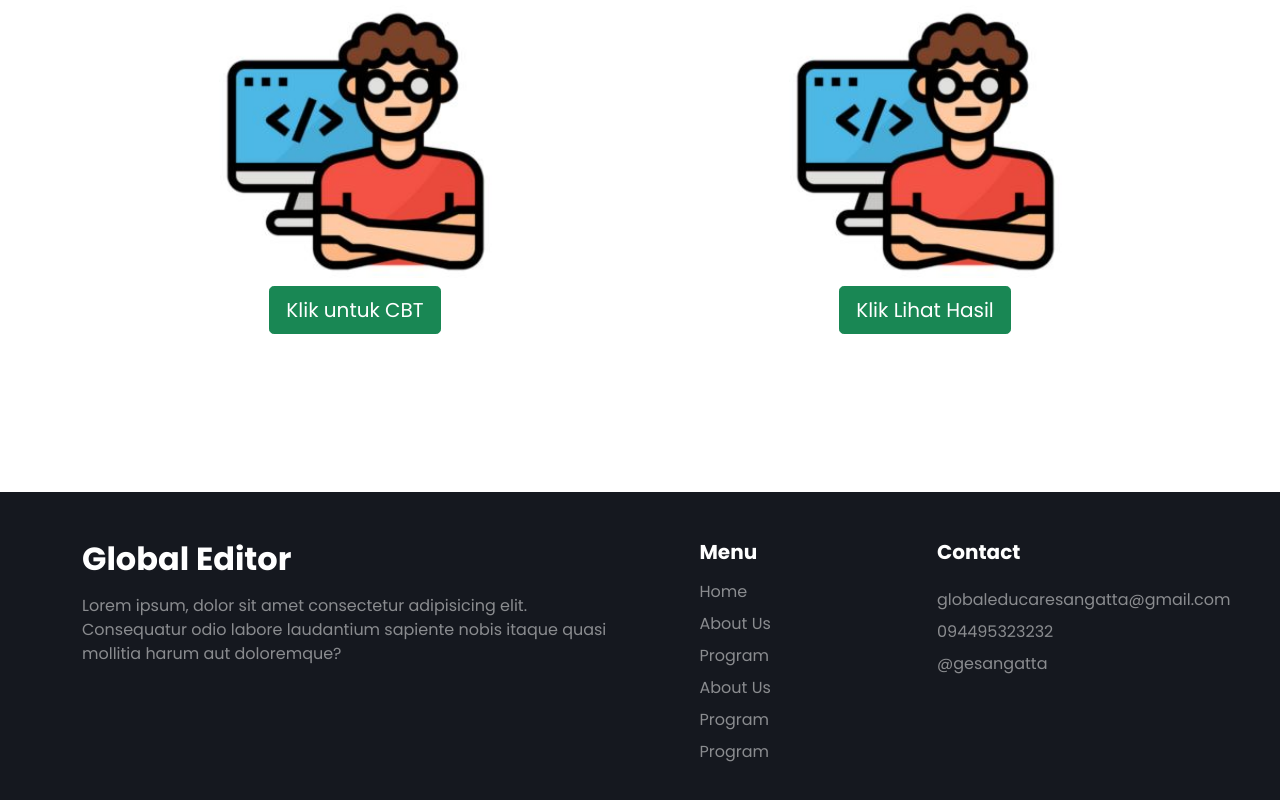
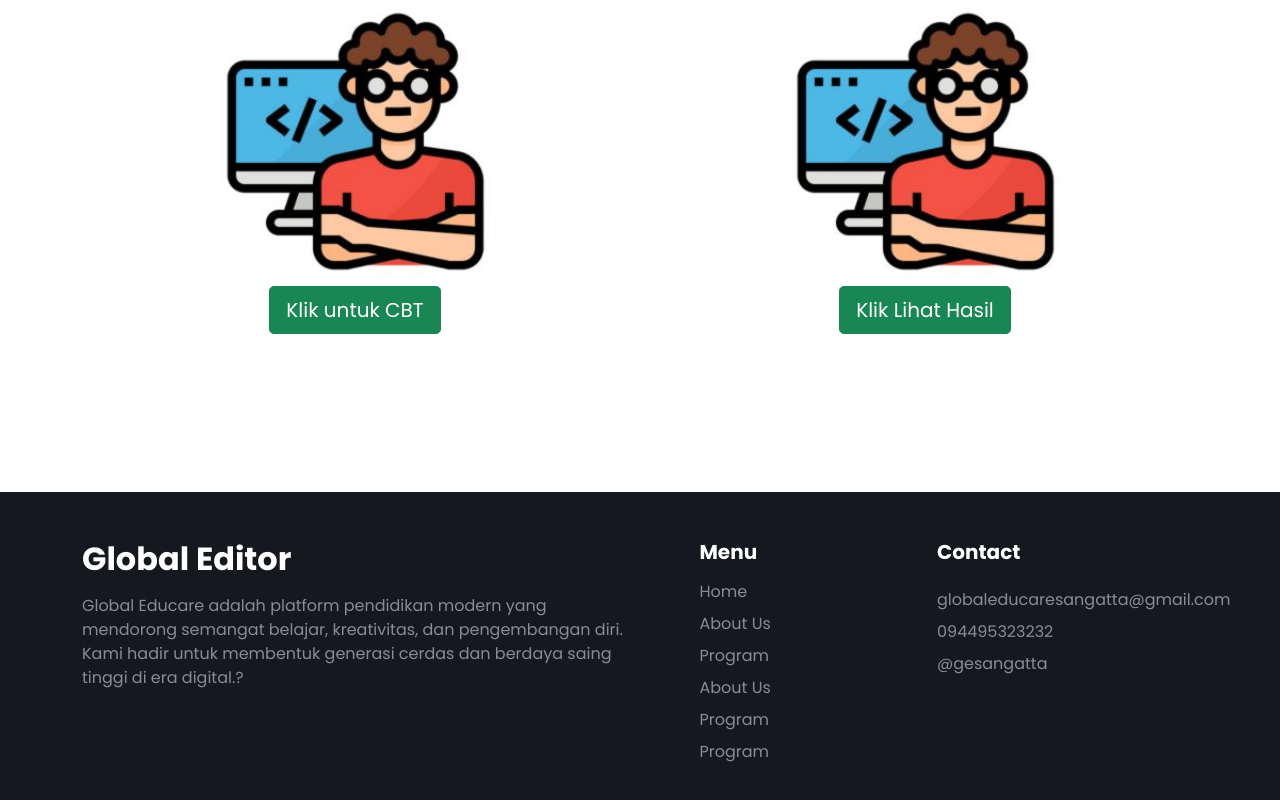
Before and after one commit to irwan2401/globalportal, a plain HTML site: page index.html in a window 1280 px wide. Shown: the part 2469-3269 px from the top of the page. Drawn offline with nearby package versions, Linux system fonts and the light colour scheme.

Commit message:
index.html

```diff
--- a/index.html
+++ b/index.html
@@ -266,7 +266,7 @@
         <div class="row row-cols-lg-3 row-cols-1 justify-content-between">
           <div class="col col-lg-6">
             <h2 class="fw-bold text-white mb-3">Global Editor</h2>
-            <p class="text-white-50">Lorem ipsum, dolor sit amet consectetur adipisicing elit. Consequatur odio labore laudantium sapiente nobis itaque quasi mollitia harum aut doloremque?</p>
+            <p class="text-white-50">Global Educare adalah platform pendidikan modern yang mendorong semangat belajar, kreativitas, dan pengembangan diri. Kami hadir untuk membentuk generasi cerdas dan berdaya saing tinggi di era digital.?</p>
           </div>
           <div class="col col-lg-2 d-flex flex-column">
             <h5 class="fw-bold text-white">Menu</h5>
```
